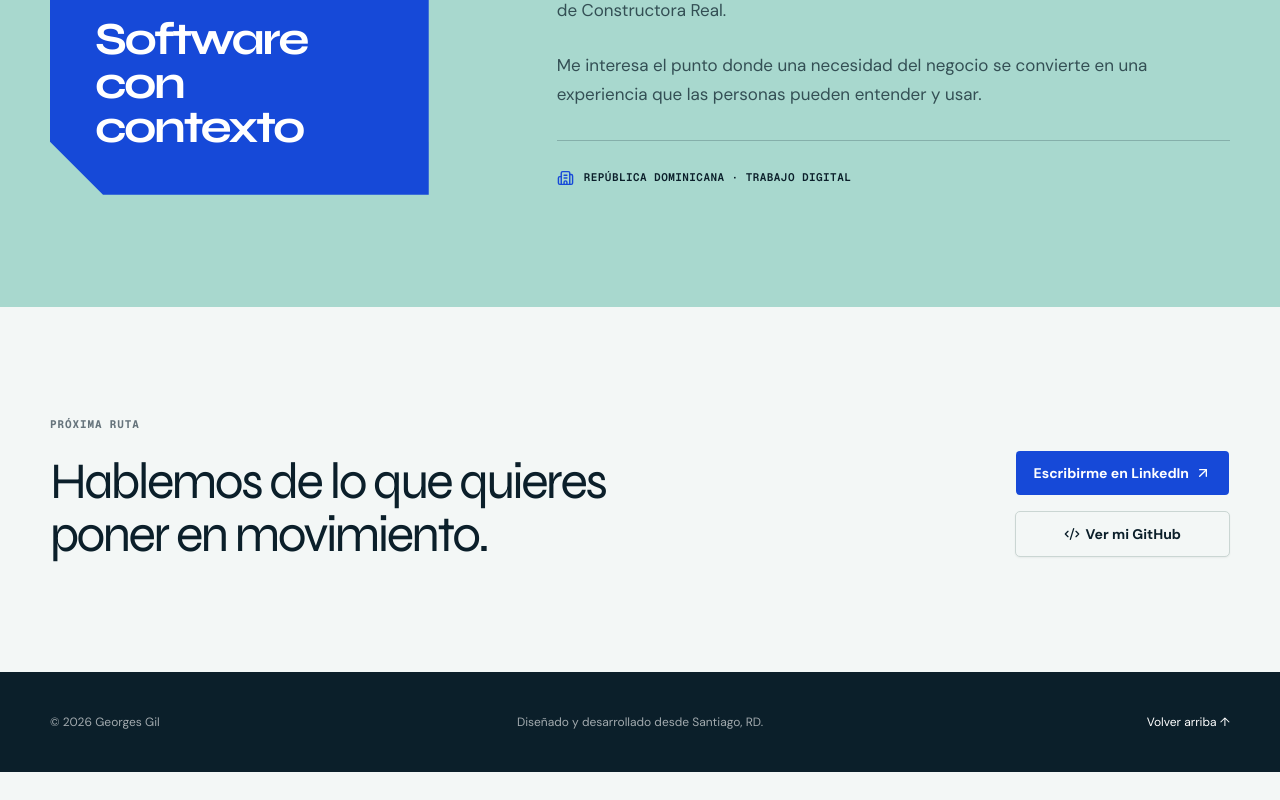
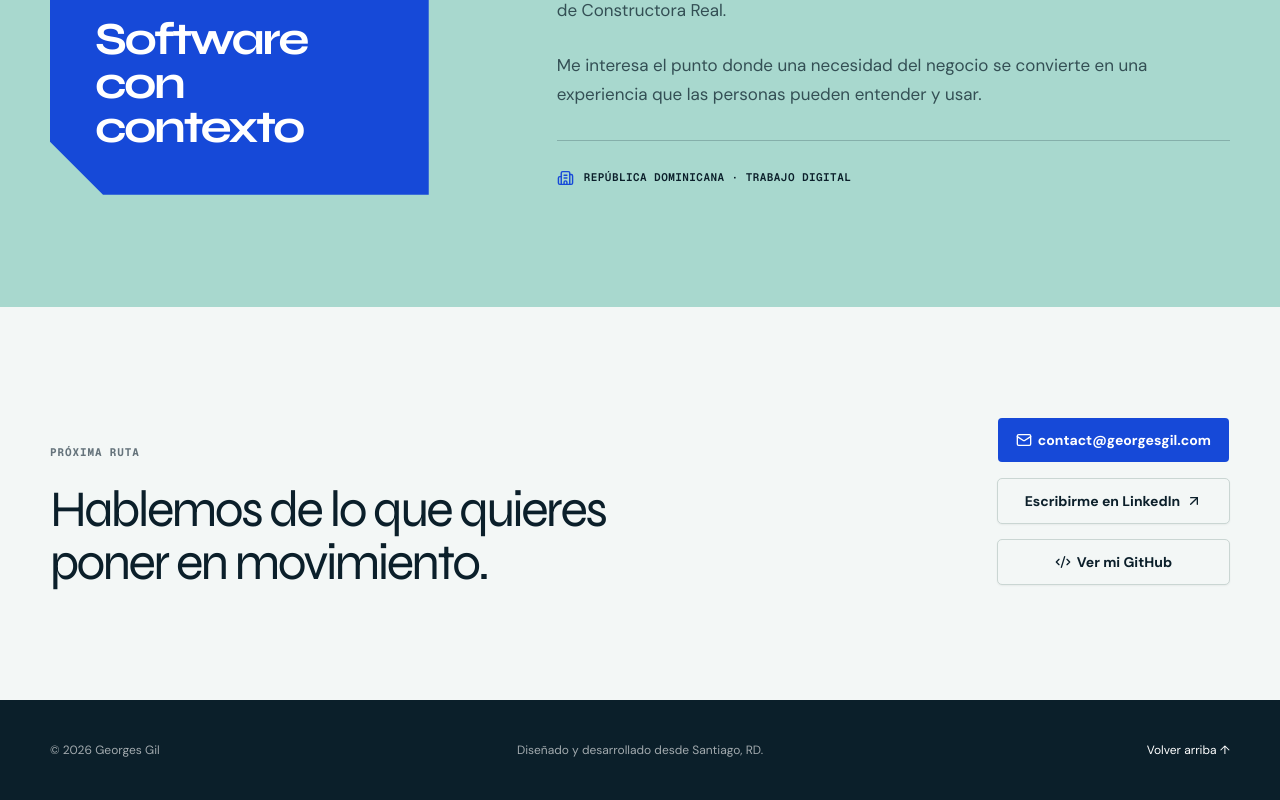
Before and after one commit to GeorgesGil/georges-portfolio, a Next.js app: page / in a window 1280 px wide. Shown: the part 4050-4850 px from the top of the page. Before the commit the page ends 4822 px from the top, so only its background shows below. Built offline with nearby package versions, Linux system fonts and the light colour scheme.

Commit message:
feat: add primary email contact
Closes #9

```diff
--- a/src/app/page.tsx
+++ b/src/app/page.tsx
@@ -1,9 +1,10 @@
-import { ArrowDownRight, ArrowUpRight, Braces, Building2, Code2, MapPin, MessageSquare, Route } from "lucide-react";
+import { ArrowDownRight, ArrowUpRight, Braces, Building2, Code2, Mail, MapPin, MessageSquare, Route } from "lucide-react";
 import { Button } from "@/components/ui/button";
 import { ThemeToggle } from "@/components/theme-toggle";
 
 const linkedin = "https://www.linkedin.com/in/georgesgil22/";
 const github = "https://github.com/GeorgesGil";
+const contactEmail = "contact@georgesgil.com";
 const projects = [
   { name: "Constructora Real", domain: "constructorareal.com.do", url: "https://constructorareal.com.do/", sector: "Bienes raíces", summary: "Una presencia digital enfocada en acercar proyectos habitacionales a quienes buscan su próximo hogar.", accent: "project-blue" },
   { name: "Loto Real", domain: "lotoreal.com.do", url: "https://www.lotoreal.com.do/", sector: "Entretenimiento", summary: "Una plataforma pública para consultar resultados, conocer productos y seguir la experiencia de la marca.", accent: "project-coral" },
@@ -22,7 +23,7 @@ const skillGroups = [
 const knowsAbout = skillGroups.flatMap((group) => group.skills);
 
 export default function Home() {
-  const personSchema = { "@context": "https://schema.org", "@type": "Person", name: "Georges Gil", url: "https://georgesgil.com", jobTitle: "Desarrollador de software", sameAs: [linkedin, github], knowsAbout, address: { "@type": "PostalAddress", addressLocality: "Santiago de los Caballeros", addressCountry: "DO" } };
+  const personSchema = { "@context": "https://schema.org", "@type": "Person", name: "Georges Gil", url: "https://georgesgil.com", email: contactEmail, jobTitle: "Desarrollador de software", sameAs: [linkedin, github], knowsAbout, address: { "@type": "PostalAddress", addressLocality: "Santiago de los Caballeros", addressCountry: "DO" } };
   return (
     <>
       <a className="skip-link" href="#contenido">Saltar al contenido</a>
@@ -115,7 +116,8 @@ export default function Home() {
         <section className="contact shell" id="contacto" aria-labelledby="contact-title">
           <div><p className="eyebrow">Próxima ruta</p><h2 id="contact-title">Hablemos de lo que quieres poner en movimiento.</h2></div>
           <div className="contact-actions">
-            <Button asChild size="lg" className="contact-button"><a href={linkedin} target="_blank" rel="noreferrer">Escribirme en LinkedIn<ArrowUpRight data-icon="inline-end" aria-hidden="true" /></a></Button>
+            <Button asChild size="lg" className="contact-button"><a href={`mailto:${contactEmail}`}><Mail data-icon="inline-start" aria-hidden="true" />{contactEmail}</a></Button>
+            <Button asChild size="lg" variant="outline" className="contact-button"><a href={linkedin} target="_blank" rel="noreferrer">Escribirme en LinkedIn<ArrowUpRight data-icon="inline-end" aria-hidden="true" /></a></Button>
             <Button asChild size="lg" variant="outline" className="contact-button"><a href={github} target="_blank" rel="noreferrer"><Code2 data-icon="inline-start" aria-hidden="true" />Ver mi GitHub</a></Button>
           </div>
         </section>
```
